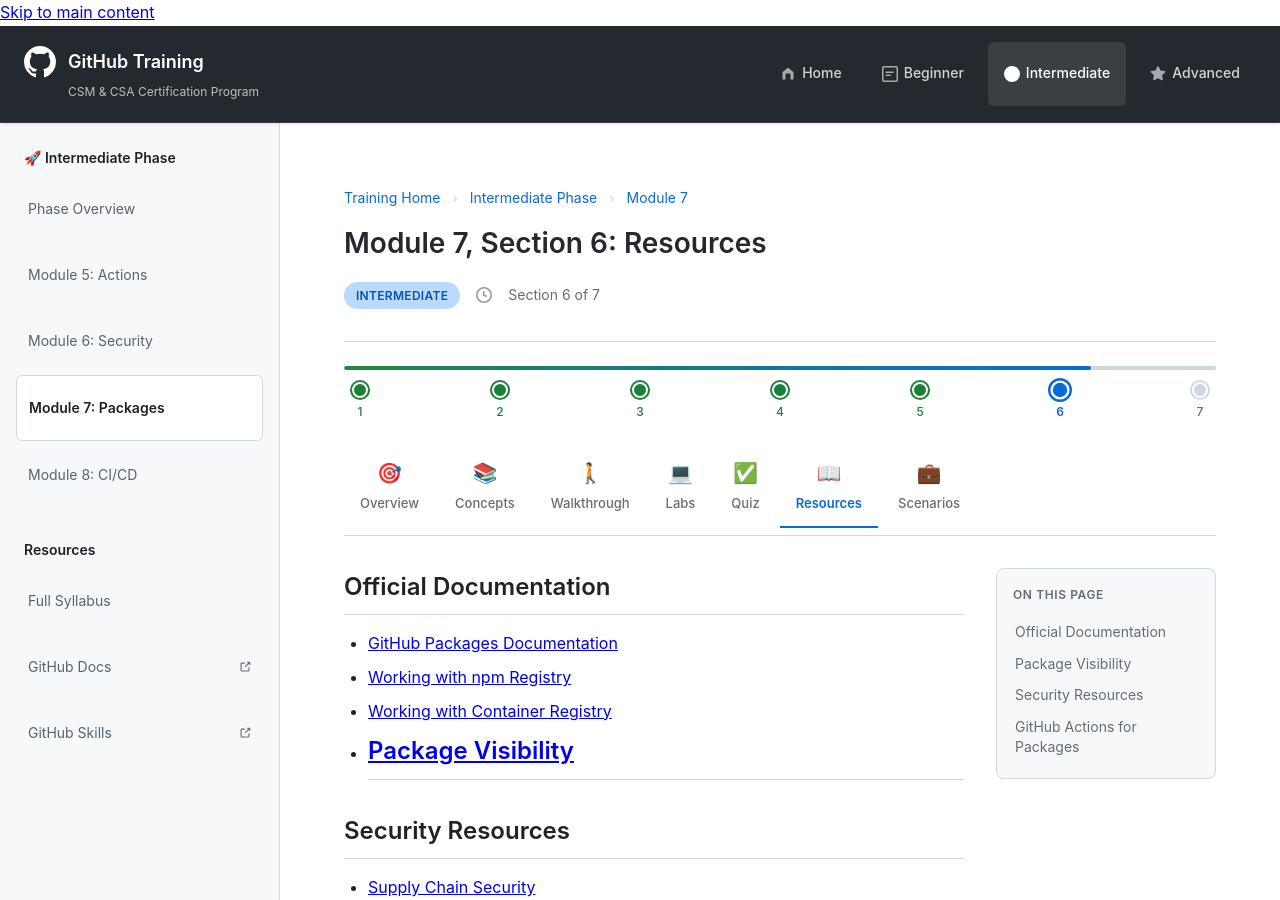
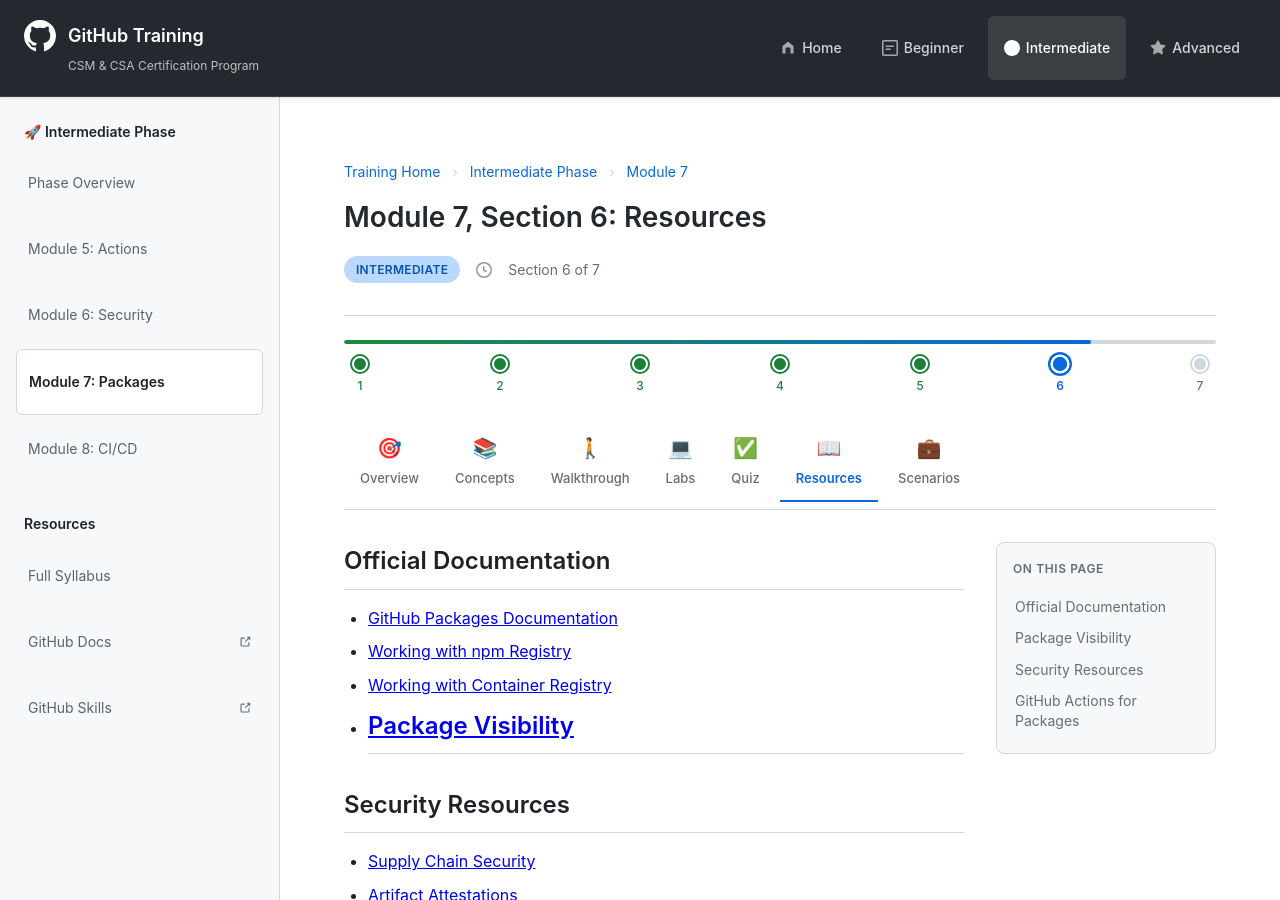
Before and after one commit to jmassardo/github-training, a Jekyll site: the page built from intermediate/module-7/resources.md, in a window 1280 px wide and 900 px high. Built offline with Jekyll 4.4.1, drawn with Linux system fonts in a browser that asks for light colours; comment, search, counter and statistics services are not loaded; the table of contents is made by our own code.

Commit message:
remove unneeded content skip link

```diff
--- a/_layouts/training-module.html
+++ b/_layouts/training-module.html
@@ -4,8 +4,6 @@
   {% include head.html %}
 
   <body class="training-layout">
-
-    <a href="#main-content" class="skip-link">Skip to main content</a>
 
     {% include training-header.html %}
 
```
